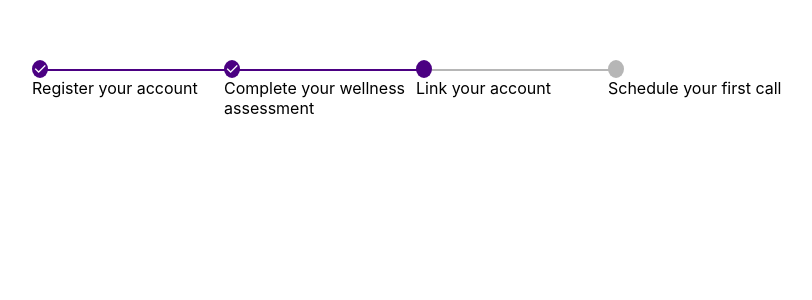
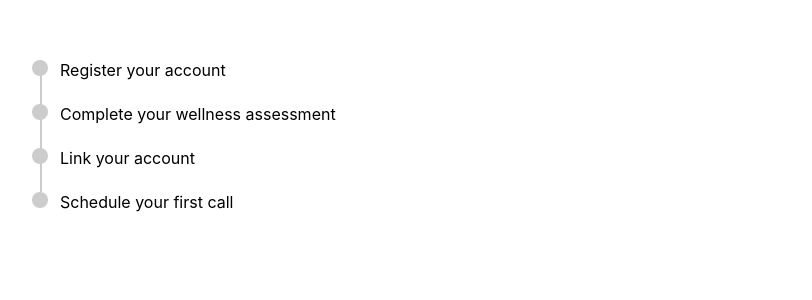
Before and after one commit to rahulsha05x/progress-stepper, a React (Create React App) app: page / in a window 1280 px wide. Shown: the top 300 px of the page, without its empty margins (224-1036 px from the left). Built offline with nearby package versions, Linux system fonts and the light colour scheme; the HTML template or start-up script is replaced by a standard one.

Commit message:
Worked on structural changes

```diff
--- a/src/App.tsx
+++ b/src/App.tsx
@@ -77,7 +77,8 @@ function App() {
           <NewProgressBar
             steps={steps}
             activeStep={3}
-            orientation="horizontal"
+            orientation="vertical"
+            color="#ccc"
           />
         </div>
       </div>
--- a/src/components/progress-ui/NewProgressBar.scss
+++ b/src/components/progress-ui/NewProgressBar.scss
@@ -20,6 +20,12 @@
             -ms-flex: 1 1 auto;
             flex: 1 1 auto;
             .progress-marker {
+                .line {
+                    width: 2px;
+                    height: 100%;
+                    top: 0;
+                    left: 50%;
+                }
                 &:after {
                     right: auto;
                     top: 12px;
@@ -53,7 +59,7 @@
         &.is-completed {
             .progress-marker {
                 &:before {
-                    content: "\2713";
+                    //content: "\2713";
                     background-color: #4B0082;
                     color: #FFF;
                 }
@@ -65,8 +71,23 @@
         .progress-marker {
             display: block;
             position: relative;
+            .circle {
+                width: 16px;
+                height: 16px;
+                border-radius: 50%;
+                background: #4B0082;
+                display: flex;
+                color: #FFF;
+            }
+            .line {
+                width: 100%;
+                height: 2px;
+                background-color: #4B0082;
+                position: absolute;
+                top: 50%;
+            }
             &:before {
-                content: '';
+                //content: '';
                 @include flex-display();
                 -webkit-box-pack: center;
                 -ms-flex-pack: center;
@@ -87,7 +108,7 @@
                 background-color: #b6b6b6;
             }
             &:after {
-                content: '';
+                //content: '';
                 display: block;
                 position: absolute;
                 z-index: -10;
@@ -102,7 +123,7 @@
         }
         &:last-child {
             .progress-marker {
-                &:after {
+                &:after, .line {
                     display: none;
                 }
             }
--- a/src/components/progress-ui/NewProgressBar.tsx
+++ b/src/components/progress-ui/NewProgressBar.tsx
@@ -9,11 +9,13 @@ interface Props {
     steps: StepData[];
     activeStep: number;
     orientation?: string;
+    color?: string;
 }
 const NewProgressBar: React.FC<Props> = ({
     steps,
     activeStep,
-    orientation = "horizontal"
+    orientation = "horizontal",
+    color
 }) => {
 
     function renderProgressText(step: StepData) {
@@ -43,8 +45,11 @@ const NewProgressBar: React.FC<Props> = ({
                         }
 
                         return (
-                            <li className={`progress-step ${stepClass}`}>
-                                <div className="progress-marker"></div>
+                            <li key={step.id || index} className={`progress-step ${stepClass}`}>
+                                <div className="progress-marker">
+                                    <div className="circle" style={{ backgroundColor: color }}></div>
+                                    <div className="line" style={{ backgroundColor: color }}></div>
+                                </div>
                                 <div className="progress-text">
                                     {renderProgressText(step)}
                                 </div>
```
